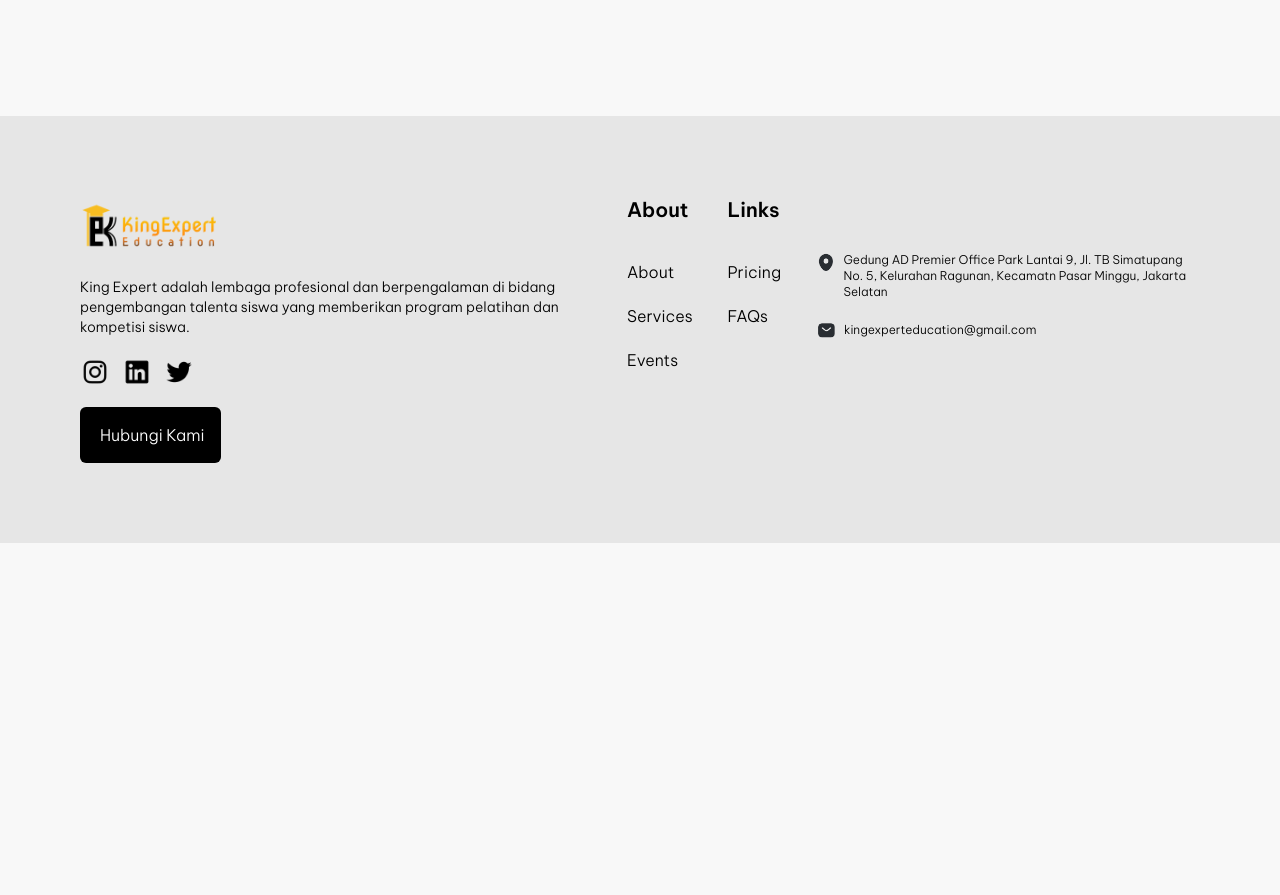
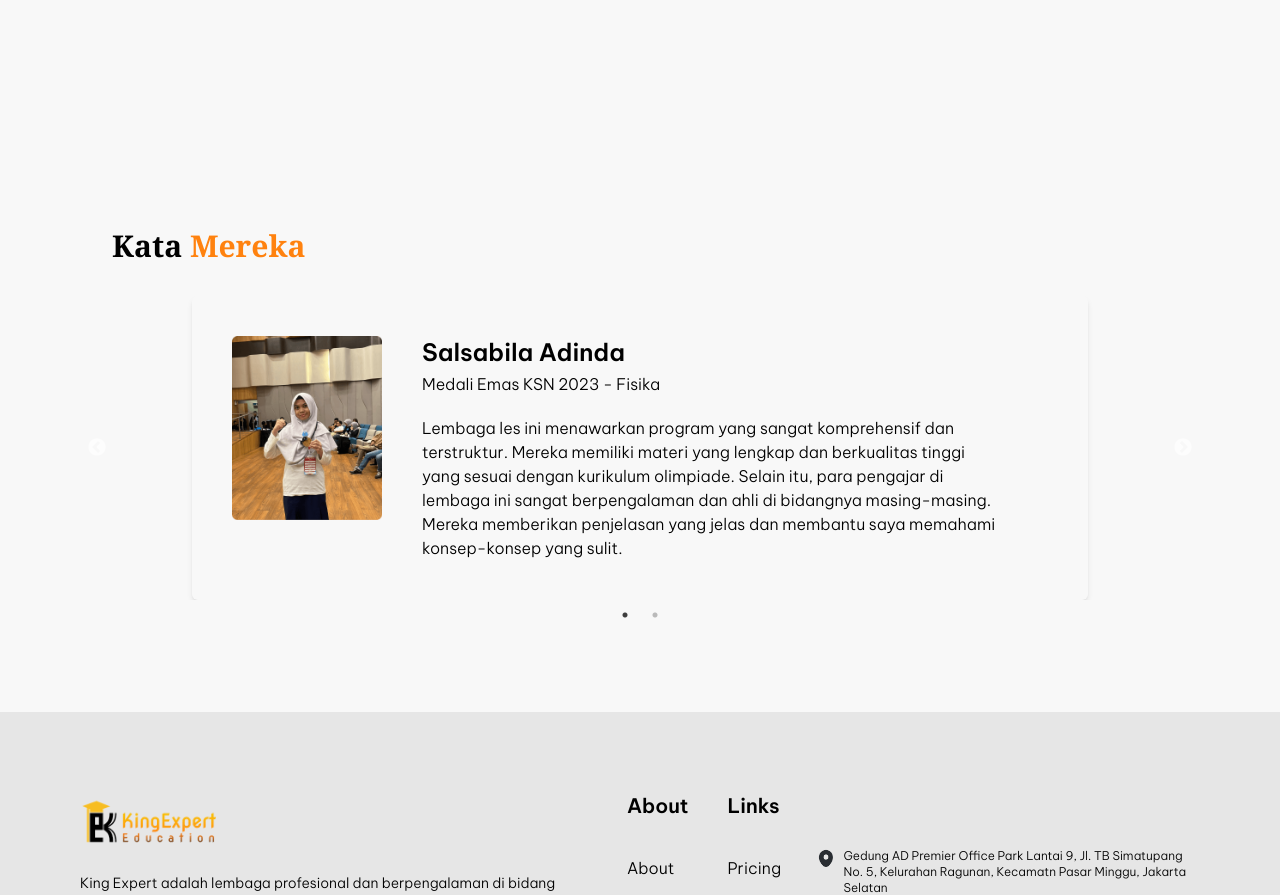
Before and after one commit to bktech-sh/kingexpert, a Next.js app: page / in a window 1280 px wide. Shown: the part 3687-4582 px from the top of the page. Before the commit the page ends 4230 px from the top, so only its background shows below. Built offline with nearby package versions, Linux system fonts and the light colour scheme.

Commit message:
feat: add review card

```diff
--- /dev/null
+++ b/src/app/components/KataMereka/dataReview.ts
@@ -0,0 +1,16 @@
+export const dataReview = [
+  {
+    image: "/images/review-1.png",
+    name: "Salsabila Adinda",
+    award: "Medali Emas KSN 2023 - Fisika",
+    review:
+      "Lembaga les ini menawarkan program yang sangat komprehensif dan terstruktur. Mereka memiliki materi yang lengkap dan berkualitas tinggi yang sesuai dengan kurikulum olimpiade. Selain itu, para pengajar di lembaga ini sangat berpengalaman dan ahli di bidangnya masing-masing. Mereka memberikan penjelasan yang jelas dan membantu saya memahami konsep-konsep yang sulit.",
+  },
+  {
+    image: "/images/tutor-2.png",
+    name: "Muhammad Wahyu",
+    award: "Medali Perak KSN 2022 - Komputer",
+    review:
+      " Selama mengikuti program les, saya juga mendapatkan kesempatan untuk berinteraksi dengan siswa lain yang memiliki minat yang sama. Kami dapat saling berbagi pengetahuan, bertukar informasi, dan bekerja sama dalam menyelesaikan soal-soal. Ini menciptakan suasana belajar yang menyenangkan dan saling mendukung.",
+  },
+];
--- /dev/null
+++ b/src/app/components/KataMereka/index.tsx
@@ -0,0 +1,51 @@
+import Image from "next/image";
+import Slider from "react-slick";
+import { dataReview } from "./dataReview";
+
+const KataMereka = () => {
+  const settings = {
+    dots: true,
+    infinite: true,
+    speed: 500,
+    slidesToShow: 1,
+    slidesToScroll: 1,
+  };
+
+  return (
+    <div className="flex flex-col gap-8 px-28 py-28">
+      <h2 className="text-3xl font-semibold font-serif">
+        Kata <span className="text-mainOrange">Mereka</span>
+      </h2>
+
+      <Slider {...settings}>
+        {dataReview.map((review, index) => {
+          return (
+            <div className="px-20" key={index}>
+              <div className="flex gap-10 p-10 shadow-md rounded-md">
+                <div>
+                  <Image
+                    src={review.image}
+                    alt="review"
+                    width={150}
+                    height={150}
+                  />
+                </div>
+
+                <div className="flex flex-col gap-5">
+                  <div className="flex flex-col gap-1">
+                    <h4 className="font-bold text-2xl">{review.name}</h4>
+                    <p>{review.award}</p>
+                  </div>
+
+                  <p className="max-w-xl">{review.review}</p>
+                </div>
+              </div>
+            </div>
+          );
+        })}
+      </Slider>
+    </div>
+  );
+};
+
+export default KataMereka;
--- a/src/app/page.tsx
+++ b/src/app/page.tsx
@@ -15,6 +15,7 @@ import MobileFooter from "./components/MobileFooter";
 import Tutor from "./components/Tutor";
 import CardHubungi from "./components/CardHubungi";
 import GudangMateri from "./components/GudangMateri";
+import KataMereka from "./components/KataMereka";
 
 export default function Home() {
   const isAndroid = useIsAndroid();
@@ -39,6 +40,7 @@ export default function Home() {
           <Tutor />
           <CardHubungi />
           <GudangMateri />
+          <KataMereka />
           <Footer />
         </>
       )}
```
Also changed, not shown: public/images/review-1.png (added).
